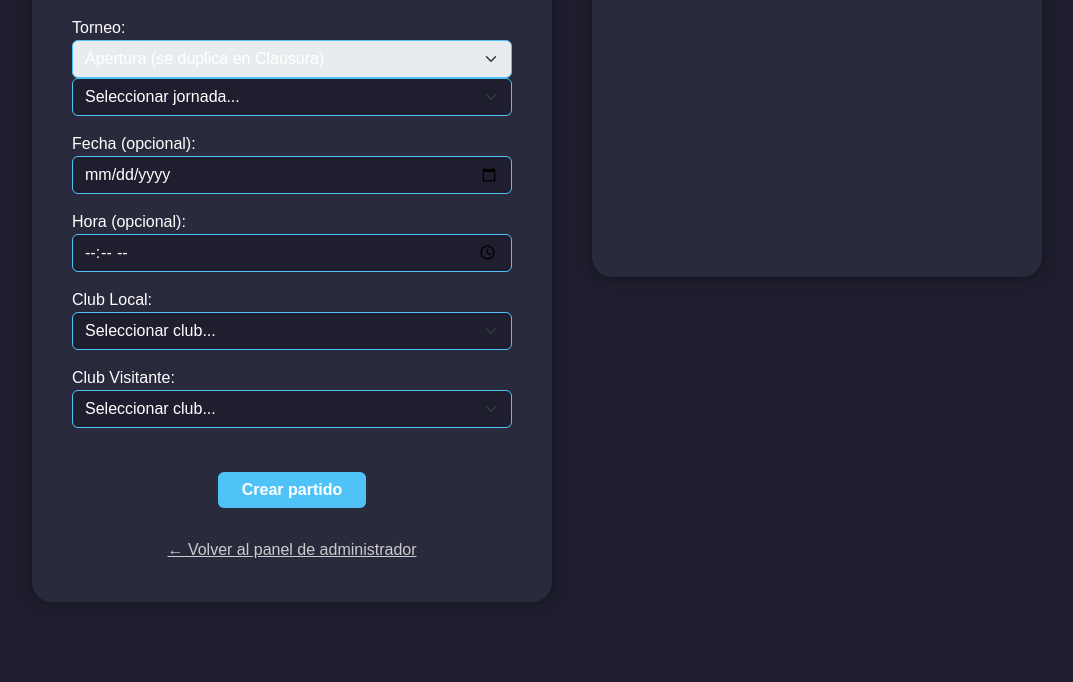
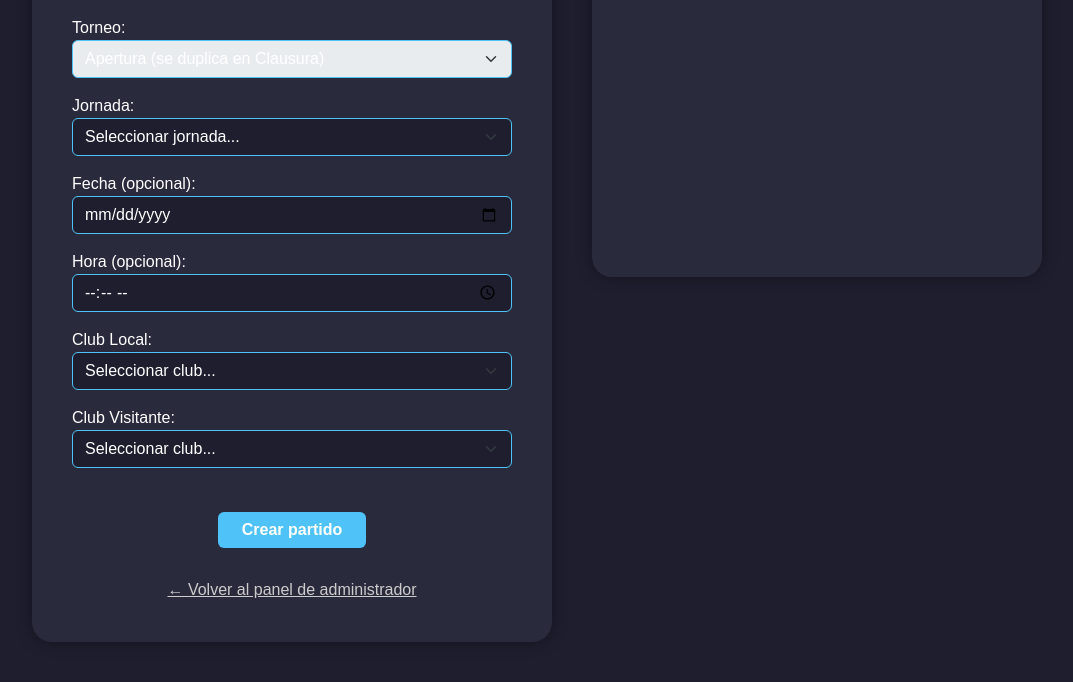
Before and after one commit to suarezcaffdeveloper/LIF, a Flask app: template app/templates/plantillasAdmin/cargar_fixture_mayores.html in a window 1280 px wide. Shown: the part 252-934 px from the top of the page, without its empty margins (103-1176 px from the left). Before the commit the page ends 854 px from the top, so only its background shows below. Run offline with Flask 3, Linux system fonts and the light colour scheme; the template is opened without the code that fills it, so the values that code supplies are empty.

Commit message:
caaaaaaaasdassadsdaa

```diff
--- a/app/templates/plantillasAdmin/cargar_fixture_mayores.html
+++ b/app/templates/plantillasAdmin/cargar_fixture_mayores.html
@@ -110,6 +110,7 @@ body {
             </select>
 
             <!-- JORNADA -->
+             <label class="mt-3">Jornada:</label>
             <select id="jornada" class="form-select" required>
                 <option value="">Seleccionar jornada...</option>
                 {% for j in range(1, total_jornadas + 1) %}
```
